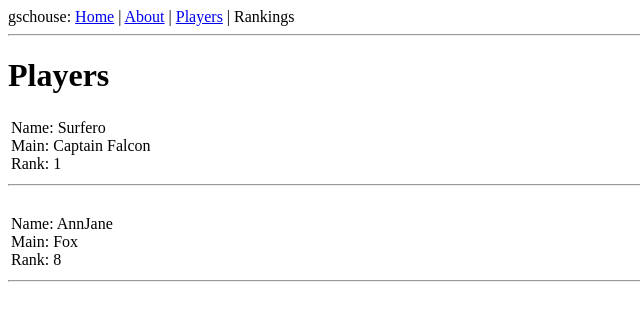
After one commit to garrett-crawford/gschouse, a Flask app: page /players in a window 1280 px wide. The commit adds this page. Shown: the top 321 px of the page, without its empty margins (0-640 px from the left). Run offline with Flask 2, Linux system fonts and the light colour scheme; data comes from the database, SQL or seed files in the repository.

Commit message:
Added players.html to print basic player information.

```diff
--- a/app/templates/base.html
+++ b/app/templates/base.html
@@ -7,7 +7,7 @@
   	{% endif %}
   </head>
   <body>
-  	<div>gschouse: <a href="/home">Home</a> | <a href="/about">About</a> | Players | Rankings</div>
+  	<div>gschouse: <a href="/home">Home</a> | <a href="/about">About</a> | <a href="/players">Players</a> | Rankings</div>
   	<hr>
   	{% block content %}{% endblock %}
   </body>
--- /dev/null
+++ b/app/templates/players.html
@@ -0,0 +1,15 @@
+{% extends "base.html" %}
+{% block content %}
+	<h1>Players</h1>
+	{% for player in players %}
+		<table>
+			<tr valign = "top">
+				<td>
+					Name: {{ player.nickname }} <br>Main: {{ player.main }} <br>Rank: {{ player.ranking }}
+				</td>
+			</tr>
+		</table>
+		<hr>
+		<br>
+	{% endfor %}
+{% endblock %}
--- a/app/views.py
+++ b/app/views.py
@@ -1,4 +1,5 @@
-from app import app
+from app import app, db
+from .models import Player
 
 from flask import render_template
 
@@ -10,3 +11,8 @@ def home():
 @app.route('/about')
 def about():
 	return render_template('about.html', title = "About the gschouse")
+
+@app.route('/players')
+def players():
+	players = Player.query.all()
+	return render_template('players.html', title = "Who we are", players = players)
```
